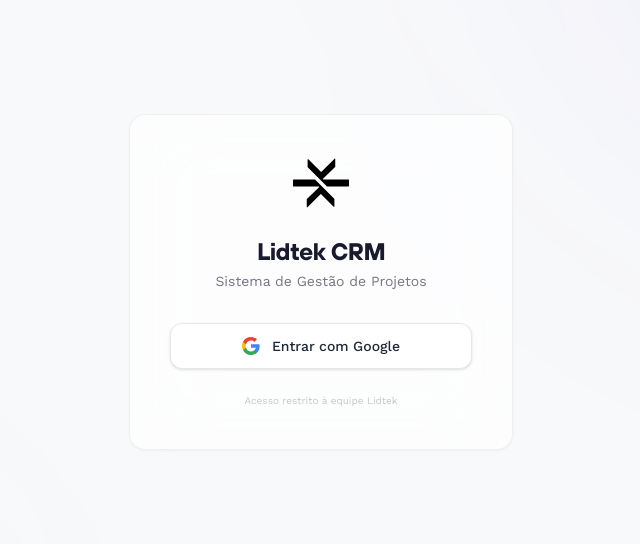
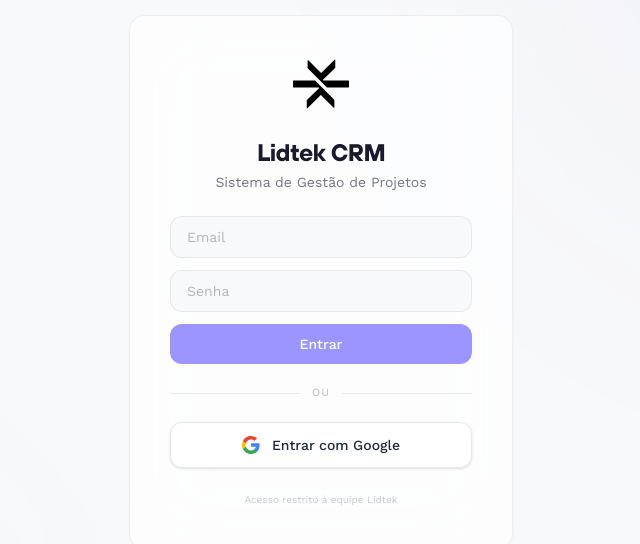
Before and after one commit to lucaslidtek/lidtek-crm, a React (Vite) app: page /login in a window 1280 px wide. Shown: the part 118-662 px from the top of the page, without its empty margins (319-959 px from the left). Built offline with nearby package versions, Linux system fonts and the light colour scheme; no server answers.

Commit message:
feat: implement CRM database schema and authentication provider with Supabase integration

```diff
--- a/src/app/providers/AuthProvider.tsx
+++ b/src/app/providers/AuthProvider.tsx
@@ -13,7 +13,8 @@
   isAuthenticated: boolean;
   isLoading: boolean;
   login: () => void;
-  logout: () => void;
+  loginWithPassword: (email: string, password: string) => Promise<{ error: string | null }>;
+  logout: () => Promise<void>;
 }
 
 const AuthContext = createContext<AuthContextType>({
@@ -21,7 +22,8 @@
   isAuthenticated: false,
   isLoading: true,
   login: () => {},
-  logout: () => {},
+  loginWithPassword: async () => ({ error: null }),
+  logout: async () => {},
 });
 
 export const useAuth = () => useContext(AuthContext);
@@ -261,12 +263,22 @@
     });
   }, []);
 
+  const loginWithPassword = useCallback(async (email: string, password: string): Promise<{ error: string | null }> => {
+    const { error } = await supabase.auth.signInWithPassword({ email, password });
+    if (error) return { error: error.message };
+    return { error: null };
+  }, []);
+
   const logout = useCallback(async () => {
+    // Clear state and cache IMMEDIATELY — don't wait for the 300ms guard
+    setUser(null);
+    localStorage.removeItem(AUTH_STORAGE_KEY);
+    // Then sign out from Supabase
     await supabase.auth.signOut();
   }, []);
 
   return (
-    <AuthContext.Provider value={{ user, isAuthenticated: !!user, isLoading, login, logout }}>
+    <AuthContext.Provider value={{ user, isAuthenticated: !!user, isLoading, login, loginWithPassword, logout }}>
       {children}
     </AuthContext.Provider>
   );
--- a/src/modules/auth/pages/Login.tsx
+++ b/src/modules/auth/pages/Login.tsx
@@ -4,9 +4,15 @@
 import { useEffect, useState } from 'react';
 
 export function Login() {
-  const { login, isAuthenticated, isLoading } = useAuth();
+  const { login, loginWithPassword, isAuthenticated, isLoading } = useAuth();
   const [, setLocation] = useLocation();
   const [loginPending, setLoginPending] = useState(false);
+
+  // Email/password state
+  const [email, setEmail] = useState('');
+  const [password, setPassword] = useState('');
+  const [emailError, setEmailError] = useState<string | null>(null);
+  const [emailLoading, setEmailLoading] = useState(false);
 
   useEffect(() => {
     if (isAuthenticated) setLocation('/');
@@ -15,7 +21,19 @@
   const handleLogin = () => {
     setLoginPending(true);
     login();
-    // Don't setLocation — the OAuth redirect will handle navigation
+  };
+
+  const handleEmailLogin = async (e: React.FormEvent) => {
+    e.preventDefault();
+    if (!email.trim() || !password.trim()) return;
+    setEmailError(null);
+    setEmailLoading(true);
+    const { error } = await loginWithPassword(email.trim(), password);
+    if (error) {
+      setEmailError(error);
+      setEmailLoading(false);
+    }
+    // On success, the onAuthStateChange in AuthProvider handles navigation
   };
 
   return (
@@ -42,9 +60,47 @@
         <h1 className="font-[family-name:var(--font-display)] text-2xl font-bold tracking-tight text-foreground mb-1">
           Lidtek CRM
         </h1>
-        <p className="text-foreground-muted text-sm mb-8">
+        <p className="text-foreground-muted text-sm mb-6">
           Sistema de Gestão de Projetos
         </p>
+
+        {/* Email/Password Login Form */}
+        <form onSubmit={handleEmailLogin} className="space-y-3 mb-5">
+          <input
+            id="login-email"
+            type="email"
+            placeholder="Email"
+            value={email}
+            onChange={(e) => setEmail(e.target.value)}
+            className="w-full px-4 py-2.5 rounded-lg text-sm bg-background border border-border text-foreground placeholder:text-foreground-muted/50 focus:outline-none focus:ring-2 focus:ring-primary/30 focus:border-primary/30 transition-all"
+          />
+          <input
+            id="login-password"
+            type="password"
+            placeholder="Senha"
+            value={password}
+            onChange={(e) => setPassword(e.target.value)}
+            className="w-full px-4 py-2.5 rounded-lg text-sm bg-background border border-border text-foreground placeholder:text-foreground-muted/50 focus:outline-none focus:ring-2 focus:ring-primary/30 focus:border-primary/30 transition-all"
+          />
+          {emailError && (
+            <p className="text-xs text-red-500 text-left">{emailError}</p>
+          )}
+          <button
+            id="login-submit"
+            type="submit"
+            disabled={emailLoading || !email.trim() || !password.trim()}
+            className="w-full py-2.5 rounded-lg bg-primary text-white font-medium text-sm hover:opacity-90 active:scale-[0.98] transition-all disabled:opacity-60 disabled:cursor-not-allowed"
+          >
+            {emailLoading ? 'Entrando...' : 'Entrar'}
+          </button>
+        </form>
+
+        {/* Divider */}
+        <div className="flex items-center gap-3 mb-5">
+          <div className="flex-1 h-px bg-border" />
+          <span className="text-[11px] text-foreground-muted/50 uppercase tracking-widest">ou</span>
+          <div className="flex-1 h-px bg-border" />
+        </div>
 
         {/* Google Sign-In Button */}
         <button
--- a/src/shared/lib/supabase.ts
+++ b/src/shared/lib/supabase.ts
@@ -12,7 +12,6 @@
 // ── HMR Singleton ──────────────────────────────────────────────────────────
 // During Vite HMR, re-importing this module would create a NEW Supabase client,
 // but the OLD one already holds the GoTrue auth lock in IndexedDB.
-// The new client then waits 5s for the lock — causing the console warning.
 // Solution: persist the instance on globalThis so HMR hot-swaps reuse it.
 // ─────────────────────────────────────────────────────────────────────────────
 declare global {
@@ -23,12 +22,17 @@
 if (!globalThis.__supabaseClient) {
   globalThis.__supabaseClient = createClient(supabaseUrl, supabaseAnonKey, {
     auth: {
-      // Use pkce flow for better security
-      flowType: 'pkce',
+      // Use implicit flow — no navigator locks, works perfectly for SPAs
+      flowType: 'implicit',
+      // Use localStorage instead of IndexedDB to avoid lock contention
+      storage: typeof window !== 'undefined' ? window.localStorage : undefined,
+      storageKey: 'sb-lidtek-auth',
       // Persist session across reloads
       persistSession: true,
       // Detect session from URL for OAuth callbacks
       detectSessionInUrl: true,
+      // Disable the lock that causes "Lock was not released within 5000ms"
+      lock: null as any,
     },
   });
 }
```
Also changed, not shown: 1 other file (tests, documents, lock files or other folders).
